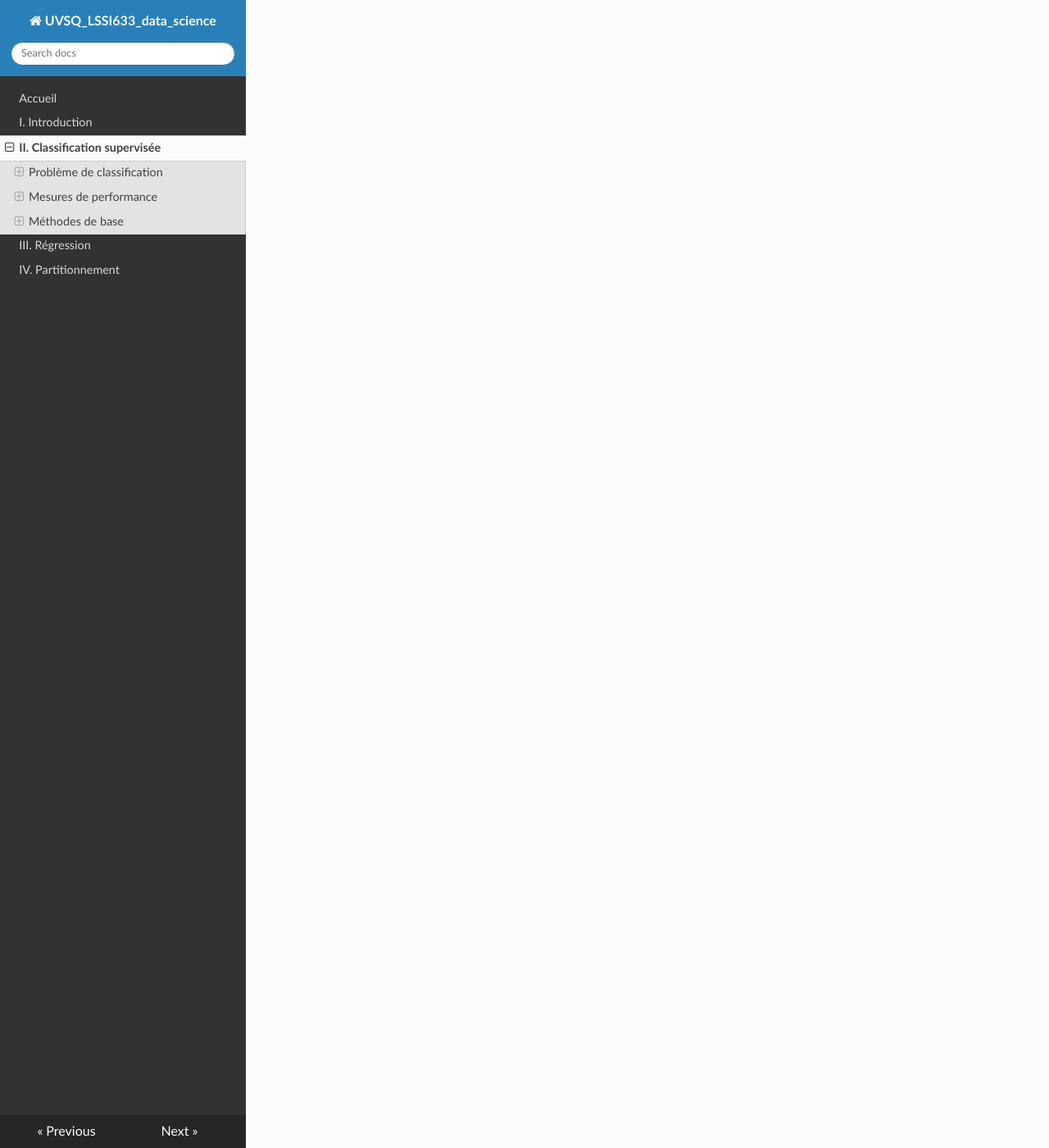
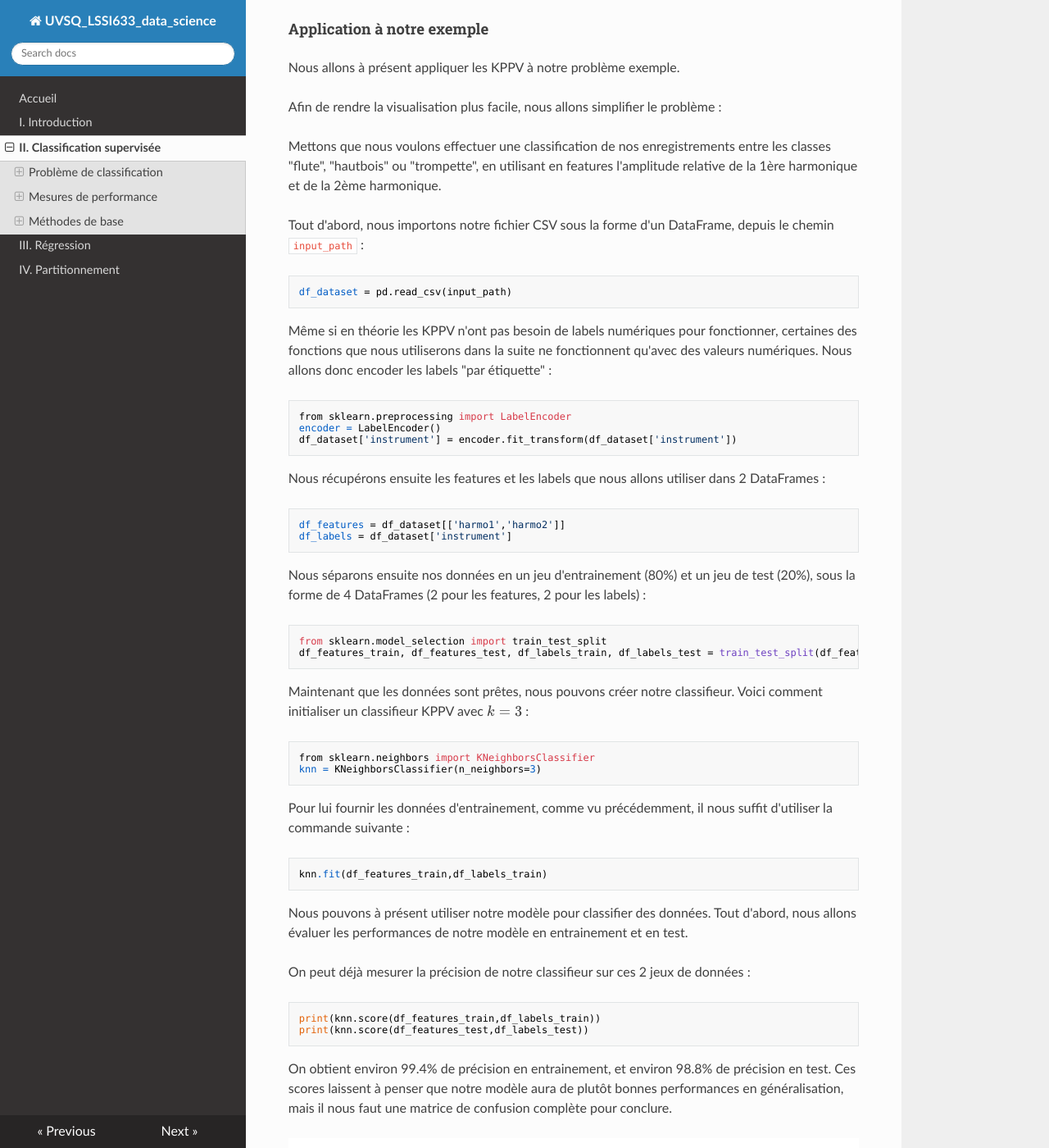
Before and after one commit to NicOudart/UVSQ_LSSI633_data_science, an MkDocs documentation site: the page built from docs/Chap2_Classification_supervisee.md, in a window 1280 px wide and 1400 px high, scrolled down 21254 px. Shown: the whole window at 82% size. Built offline with MkDocs 1.6.1, drawn with Linux system fonts in a browser that asks for light colours; nearby versions of some CDN libraries; some of the changed text lies outside the part shown.

Commit message:
-Progress on Chapter 2.

```diff
--- a/docs/Chap2_Classification_supervisee.md
+++ b/docs/Chap2_Classification_supervisee.md
@@ -70,6 +70,7 @@
 Une fois le fichier CSV téléchargé, il peut être importé sous Python en tant que DataFrame Pandas à partir de son chemin d'accès "input_path" :
 
 ~~~
+import pandas as pd
 df_dataset = pd.read_csv(input_path)
 ~~~
 
@@ -79,6 +80,7 @@
 Voici la commande Seaborn :
 
 ~~~
+import seaborn as sns
 sns.pairplot(df_dataset,hue='instrument')
 ~~~
 
@@ -143,7 +145,7 @@
 ![Décision Bayesienne](img/Chap2_decision_bayesienne.png)
 
 **NB :** Il est à noter que rechercher la classe $C_i$ maximisant $p(C_i \mid x)$ **est équivalent** à rechercher $C_i$ maximisant $p(x \mid C_i)p(C_i)$.
-Il n'est donc en théorie pas utile de calculer $p(x)$ pour obtenir le classificateur.
+Il n'est donc en théorie pas utile de calculer $p(x)$ pour obtenir le classifieur.
 Mais il est nécessaire d'avoir $p(x)$ pour obtenir des probabilités d'appartenance à une classe.
 
 **Attention !** En général, il y a des recouvrements entre les différentes densités de probabilité conditionnelle.
@@ -319,7 +321,7 @@
 
 Mettons que nous voulons juste effectuer une classification binaire de nos enregistrements, entre les classes "flute" ou "trompette", en utilisant comme unique feature l'amplitude relative de la 1ère harmonique.
 
-Pour ce faire, nous importons le fichier CSV sous la forme d'un DataFrame, et nous sélectionnons les variables et les individus qui nous intéressent :
+Pour ce faire, nous importons le fichier CSV depuis son chemin `input_path` sous la forme d'un DataFrame, et nous sélectionnons les variables et les individus qui nous intéressent :
 
 ~~~
 df_dataset = pd.read_csv(input_path)
@@ -454,7 +456,7 @@
         return proba_bayes_true
 ~~~
 
-On peut alors facilement définir un classificateur binaire "est-ce une flute ?" utilisant la loi normale telle qu'implémentée par Scipy :
+On peut alors facilement définir un classifieur binaire "est-ce une flute ?" utilisant la loi normale telle qu'implémentée par Scipy :
 
 ~~~
 from scipy.stats import norm
@@ -648,7 +650,122 @@
 
 #### Implémentation Scikit-Learn
 
+Il existe une implémentation Scikit-Learn de la méthode des KPPV.
+
+Elle peut être importée avec :
+
+~~~
+from sklearn.neighbors import KNeighborsClassifier
+~~~
+
+On peut ensuite initialiser un classifieur KPPV avec un objet "KNeighborsClassifier" de paramètre `k` correspondant au nombre de plus proches voisins :
+
+~~~
+knn = KNeighborsClassifier(n_neighbors=k)
+~~~
+
+Pour donner le jeu d'entrainement (features avec `feature_train` et labels avec `label_train`) à ce classifieur, on utilise la méthode :
+
+~~~
+knn.fit(feature_train,label_train)
+~~~
+
+On peut à présent réaliser des prédictions `label_test` à partir de features de test `feature_test` :
+
+~~~
+label_test = knn.predict(feature_test)
+~~~
+
+Si on veut effectuer un test de notre classifieur sur un jeu de données labéliser, on peut obtenir un score de précision avec la commande :
+
+~~~
+knn.score(feature_test,label_test)
+~~~
+
+#### Outils de visualisation MLxtend
+
+Pour afficher les frontières de décision données par un classifieur dans un cas 1D ou 2D, il existe une fonction de la bibliothèque "MLxtend".
+
+Une fois la bibliothèque installée, vous pouvez importer la fonction avec :
+
+~~~
+from mlxtend.plotting import plot_decision_regions
+~~~
+
+Pour afficher les frontières de décision d'une classifieur `model`, avec les données d'entrainement `feature_train` et `label_train`, on utilisera la méthode :
+
+~~~
+plot_decision_regions(feature_train, label_train, clf=model)
+~~~
+
+Pour un problème de dimensionnalité plus élevée que 2, la visualisation des frontières de décision est toujours difficile.
+
 #### Application à notre exemple
+
+Nous allons à présent appliquer les KPPV à notre problème exemple.
+
+Afin de rendre la visualisation plus facile, nous allons simplifier le problème :
+
+Mettons que nous voulons effectuer une classification de nos enregistrements entre les classes "flute", "hautbois" ou "trompette", en utilisant en features l'amplitude relative de la 1ère harmonique et de la 2ème harmonique.
+
+Tout d'abord, nous importons notre fichier CSV sous la forme d'un DataFrame, depuis le chemin `input_path` :
+~~~
+df_dataset = pd.read_csv(input_path)
+~~~
+
+Même si en théorie les KPPV n'ont pas besoin de labels numériques pour fonctionner, certaines des fonctions que nous utiliserons dans la suite ne fonctionnent qu'avec des valeurs numériques.
+Nous allons donc encoder les labels "par étiquette" :
+
+~~~
+from sklearn.preprocessing import LabelEncoder
+encoder = LabelEncoder()
+df_dataset['instrument'] = encoder.fit_transform(df_dataset['instrument'])
+~~~
+
+Nous récupérons ensuite les features et les labels que nous allons utiliser dans 2 DataFrames :
+
+~~~
+df_features = df_dataset[['harmo1','harmo2']]
+df_labels = df_dataset['instrument']
+~~~
+
+Nous séparons ensuite nos données en un jeu d'entrainement (80%) et un jeu de test (20%), sous la forme de 4 DataFrames (2 pour les features, 2 pour les labels) :
+
+~~~
+from sklearn.model_selection import train_test_split
+df_features_train, df_features_test, df_labels_train, df_labels_test = train_test_split(df_features,df_labels,test_size=0.2,random_state=0)
+~~~
+
+Maintenant que les données sont prêtes, nous pouvons créer notre classifieur.
+Voici comment initialiser un classifieur KPPV avec $k=3$ :
+
+~~~
+from sklearn.neighbors import KNeighborsClassifier
+knn = KNeighborsClassifier(n_neighbors=3)
+~~~
+
+Pour lui fournir les données d'entrainement, comme vu précédemment, il nous suffit d'utiliser la commande suivante :
+
+~~~
+knn.fit(df_features_train,df_labels_train)
+~~~
+
+Nous pouvons à présent utiliser notre modèle pour classifier des données.
+Tout d'abord, nous allons évaluer les performances de notre modèle en entrainement et en test.
+
+On peut déjà mesurer la précision de notre classifieur sur ces 2 jeux de données :
+
+~~~
+print(knn.score(df_features_train,df_labels_train))
+print(knn.score(df_features_test,df_labels_test))
+~~~
+
+On obtient environ 99.4% de précision en entrainement, et environ 98.8% de précision en test.
+Ces scores laissent à penser que notre modèle aura de plutôt bonnes performances en généralisation, mais il nous faut une matrice de confusion complète pour conclure.
+
+
+
+![Frontières de décision pour notre exemple](img/Chap2_exemple_KPPV_frontieres_decision.png)
 
 #### Remarques
 
```
Also changed, not shown: docs/img/Chap2_exemple_KPPV_frontieres_decision.png (added).
